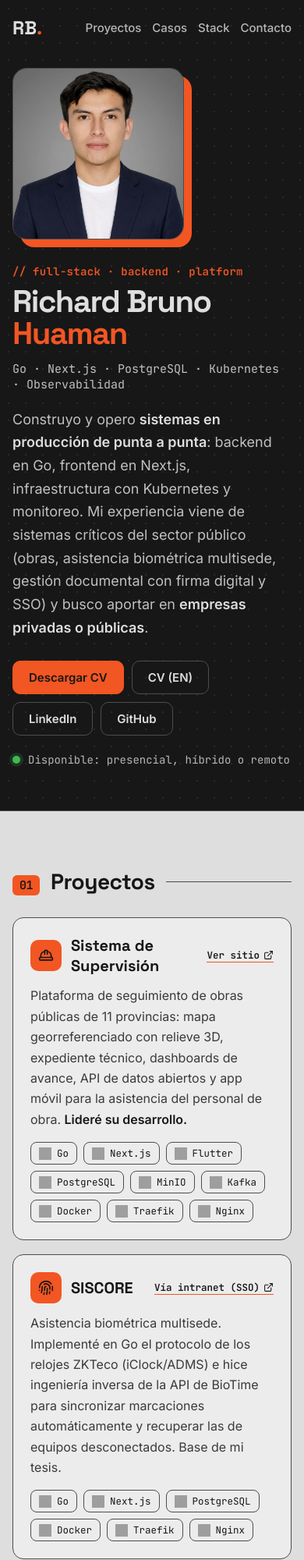
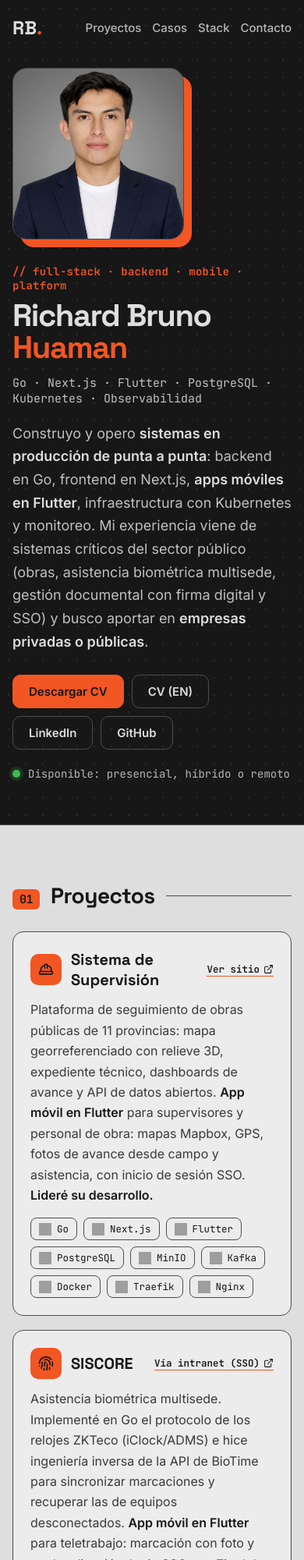
Before and after one commit to Maschine12/maschine12.github.io, a plain HTML site: page index.html in a window 390 px wide. Shown: the top 2000 px of the page at 78% size. Drawn offline with nearby package versions, Linux system fonts and the light colour scheme; grey boxes are pictures that could not be loaded.

Commit message:
feat: highlight Flutter mobile apps (SISCORE, Supervision)

```diff
--- a/index.html
+++ b/index.html
@@ -4,8 +4,8 @@
 <meta charset="utf-8">
 <meta name="viewport" content="width=device-width, initial-scale=1">
 <title>Richard Bruno Huaman | Desarrollador Full-Stack y Backend (Go, Next.js, Kubernetes) · Perú y LATAM</title>
-<meta name="description" content="Desarrollador Full-Stack y Backend en Perú: Go, Next.js, PostgreSQL, Kubernetes (k3s), Docker, Kafka y observabilidad con Prometheus y Grafana. Disponible para empresas de Perú y Latinoamérica, presencial, híbrido o remoto.">
-<meta name="keywords" content="desarrollador full stack Perú, desarrollador backend Go, golang developer LATAM, Next.js, Kubernetes, DevOps Perú, observabilidad Prometheus Grafana, desarrollador remoto Latinoamérica, Lima, Ayacucho">
+<meta name="description" content="Desarrollador Full-Stack, Backend y Móvil en Perú: Go, Next.js, Flutter, PostgreSQL, Kubernetes (k3s), Docker, Kafka y observabilidad con Prometheus y Grafana. Disponible para empresas de Perú y Latinoamérica, presencial, híbrido o remoto.">
+<meta name="keywords" content="desarrollador full stack Perú, desarrollador backend Go, desarrollador Flutter, desarrollador móvil Perú, golang developer LATAM, Next.js, Kubernetes, DevOps Perú, observabilidad Prometheus Grafana, desarrollador remoto Latinoamérica, Lima, Ayacucho">
 <meta name="author" content="Richard Bruno Huaman Peralta">
 <meta name="robots" content="index, follow, max-image-preview:large">
 <meta name="theme-color" content="#171717">
@@ -25,7 +25,7 @@
 <meta property="og:locale:alternate" content="es_CL">
 <meta property="og:url" content="https://maschine12.github.io/">
 <meta property="og:title" content="Richard Bruno Huaman | Full-Stack y Backend Developer · Go · Next.js · Kubernetes">
-<meta property="og:description" content="Sistemas en producción de punta a punta: backend en Go, frontend en Next.js, Kubernetes y observabilidad. Disponible para Perú y LATAM.">
+<meta property="og:description" content="Sistemas en producción de punta a punta: backend en Go, frontend en Next.js, apps en Flutter, Kubernetes y observabilidad. Disponible para Perú y LATAM.">
 <meta property="og:image" content="https://maschine12.github.io/assets/og-card.png">
 <meta property="og:image:width" content="1200">
 <meta property="og:image:height" content="630">
@@ -34,7 +34,7 @@
 <meta property="profile:last_name" content="Huaman Peralta">
 <meta name="twitter:card" content="summary_large_image">
 <meta name="twitter:title" content="Richard Bruno Huaman | Full-Stack y Backend Developer">
-<meta name="twitter:description" content="Go · Next.js · PostgreSQL · Kubernetes · Observabilidad. Disponible para Perú y LATAM.">
+<meta name="twitter:description" content="Go · Next.js · Flutter · Kubernetes · Observabilidad. Disponible para Perú y LATAM.">
 <meta name="twitter:image" content="https://maschine12.github.io/assets/og-card.png">
 <script type="application/ld+json">
 {
@@ -46,7 +46,7 @@
     "@type": "Person",
     "name": "Richard Bruno Huaman Peralta",
     "alternateName": "Richard Bruno Huaman",
-    "jobTitle": "Desarrollador Full-Stack y Backend",
+    "jobTitle": "Desarrollador Full-Stack, Backend y Móvil",
     "description": "Desarrollador Full-Stack y Backend: Go, Next.js, PostgreSQL, Kubernetes y observabilidad.",
     "image": "https://maschine12.github.io/assets/foto-richard.jpg",
     "url": "https://maschine12.github.io/",
@@ -78,10 +78,10 @@
   </nav>
   <div class="hero-body">
     <div class="hero-text">
-      <p class="kicker">// full-stack · backend · platform</p>
+      <p class="kicker">// full-stack · backend · mobile · platform</p>
       <h1>Richard Bruno <span class="accent">Huaman</span></h1>
-      <p class="role">Go · Next.js · PostgreSQL · Kubernetes · Observabilidad</p>
-      <p class="lead">Construyo y opero <b>sistemas en producción de punta a punta</b>: backend en Go, frontend en Next.js, infraestructura con Kubernetes y monitoreo. Mi experiencia viene de sistemas críticos del sector público (obras, asistencia biométrica multisede, gestión documental con firma digital y SSO) y busco aportar en <b>empresas privadas o públicas</b>.</p>
+      <p class="role">Go · Next.js · Flutter · PostgreSQL · Kubernetes · Observabilidad</p>
+      <p class="lead">Construyo y opero <b>sistemas en producción de punta a punta</b>: backend en Go, frontend en Next.js, <b>apps móviles en Flutter</b>, infraestructura con Kubernetes y monitoreo. Mi experiencia viene de sistemas críticos del sector público (obras, asistencia biométrica multisede, gestión documental con firma digital y SSO) y busco aportar en <b>empresas privadas o públicas</b>.</p>
       <div class="cta">
         <a class="btn primary" href="assets/CV-Richard-Bruno-Huaman-ES.pdf" download>Descargar CV</a>
         <a class="btn" href="assets/CV-Richard-Bruno-Huaman-EN.pdf" download>CV (EN)</a>
@@ -103,13 +103,13 @@
   <div class="grid">
     <article class="card">
       <div class="card-head"><span class="ico"><i data-lucide="hard-hat"></i></span><h3>Sistema de Supervisión</h3><a class="visit" href="https://supervision.regionayacucho.gob.pe/" target="_blank" rel="noopener">Ver sitio<i data-lucide="external-link"></i></a></div>
-      <p>Plataforma de seguimiento de obras públicas de 11 provincias: mapa georreferenciado con relieve 3D, expediente técnico, dashboards de avance, API de datos abiertos y app móvil para la asistencia del personal de obra. <b>Lideré su desarrollo.</b></p>
+      <p>Plataforma de seguimiento de obras públicas de 11 provincias: mapa georreferenciado con relieve 3D, expediente técnico, dashboards de avance y API de datos abiertos. <b>App móvil en Flutter</b> para supervisores y personal de obra: mapas Mapbox, GPS, fotos de avance desde campo y asistencia, con inicio de sesión SSO. <b>Lideré su desarrollo.</b></p>
       <ul class="tech"><li><img data-slug="go" src="https://cdn.simpleicons.org/go/DEDEDE" alt="" width="18" height="18" loading="lazy" onerror="this.remove()">Go</li><li><img data-slug="nextdotjs" src="https://cdn.simpleicons.org/nextdotjs/DEDEDE" alt="" width="18" height="18" loading="lazy" onerror="this.remove()">Next.js</li><li><img data-slug="flutter" src="https://cdn.simpleicons.org/flutter/DEDEDE" alt="" width="18" height="18" loading="lazy" onerror="this.remove()">Flutter</li><li><img data-slug="postgresql" src="https://cdn.simpleicons.org/postgresql/DEDEDE" alt="" width="18" height="18" loading="lazy" onerror="this.remove()">PostgreSQL</li><li><img data-slug="minio" src="https://cdn.simpleicons.org/minio/DEDEDE" alt="" width="18" height="18" loading="lazy" onerror="this.remove()">MinIO</li><li><img data-slug="apachekafka" src="https://cdn.simpleicons.org/apachekafka/DEDEDE" alt="" width="18" height="18" loading="lazy" onerror="this.remove()">Kafka</li><li><img data-slug="docker" src="https://cdn.simpleicons.org/docker/DEDEDE" alt="" width="18" height="18" loading="lazy" onerror="this.remove()">Docker</li><li><img data-slug="traefikproxy" src="https://cdn.simpleicons.org/traefikproxy/DEDEDE" alt="" width="18" height="18" loading="lazy" onerror="this.remove()">Traefik</li><li><img data-slug="nginx" src="https://cdn.simpleicons.org/nginx/DEDEDE" alt="" width="18" height="18" loading="lazy" onerror="this.remove()">Nginx</li></ul>
     </article>
     <article class="card">
       <div class="card-head"><span class="ico"><i data-lucide="fingerprint"></i></span><h3>SISCORE</h3><a class="visit" href="https://siscore.regionayacucho.gob.pe/" target="_blank" rel="noopener">Vía intranet (SSO)<i data-lucide="external-link"></i></a></div>
-      <p>Asistencia biométrica multisede. Implementé en Go el protocolo de los relojes ZKTeco (iClock/ADMS) e hice ingeniería inversa de la API de BioTime para sincronizar marcaciones automáticamente y recuperar las de equipos desconectados. Base de mi tesis.</p>
-      <ul class="tech"><li><img data-slug="go" src="https://cdn.simpleicons.org/go/DEDEDE" alt="" width="18" height="18" loading="lazy" onerror="this.remove()">Go</li><li><img data-slug="nextdotjs" src="https://cdn.simpleicons.org/nextdotjs/DEDEDE" alt="" width="18" height="18" loading="lazy" onerror="this.remove()">Next.js</li><li><img data-slug="postgresql" src="https://cdn.simpleicons.org/postgresql/DEDEDE" alt="" width="18" height="18" loading="lazy" onerror="this.remove()">PostgreSQL</li><li><img data-slug="docker" src="https://cdn.simpleicons.org/docker/DEDEDE" alt="" width="18" height="18" loading="lazy" onerror="this.remove()">Docker</li><li><img data-slug="traefikproxy" src="https://cdn.simpleicons.org/traefikproxy/DEDEDE" alt="" width="18" height="18" loading="lazy" onerror="this.remove()">Traefik</li><li><img data-slug="nginx" src="https://cdn.simpleicons.org/nginx/DEDEDE" alt="" width="18" height="18" loading="lazy" onerror="this.remove()">Nginx</li></ul>
+      <p>Asistencia biométrica multisede. Implementé en Go el protocolo de los relojes ZKTeco (iClock/ADMS) e hice ingeniería inversa de la API de BioTime para sincronizar marcaciones y recuperar las de equipos desconectados. <b>App móvil en Flutter</b> para teletrabajo: marcación con foto y geolocalización, login SSO con Zitadel y reportes en PDF. Base de mi tesis.</p>
+      <ul class="tech"><li><img data-slug="go" src="https://cdn.simpleicons.org/go/DEDEDE" alt="" width="18" height="18" loading="lazy" onerror="this.remove()">Go</li><li><img data-slug="nextdotjs" src="https://cdn.simpleicons.org/nextdotjs/DEDEDE" alt="" width="18" height="18" loading="lazy" onerror="this.remove()">Next.js</li><li><img data-slug="flutter" src="https://cdn.simpleicons.org/flutter/DEDEDE" alt="" width="18" height="18" loading="lazy" onerror="this.remove()">Flutter</li><li><img data-slug="postgresql" src="https://cdn.simpleicons.org/postgresql/DEDEDE" alt="" width="18" height="18" loading="lazy" onerror="this.remove()">PostgreSQL</li><li><img data-slug="docker" src="https://cdn.simpleicons.org/docker/DEDEDE" alt="" width="18" height="18" loading="lazy" onerror="this.remove()">Docker</li><li><img data-slug="traefikproxy" src="https://cdn.simpleicons.org/traefikproxy/DEDEDE" alt="" width="18" height="18" loading="lazy" onerror="this.remove()">Traefik</li><li><img data-slug="nginx" src="https://cdn.simpleicons.org/nginx/DEDEDE" alt="" width="18" height="18" loading="lazy" onerror="this.remove()">Nginx</li></ul>
     </article>
     <article class="card">
       <div class="card-head"><span class="ico"><i data-lucide="key-round"></i></span><h3>Intranet, SSO e interoperabilidad</h3><a class="visit" href="https://intranet.regionayacucho.gob.pe/" target="_blank" rel="noopener">Ver sitio<i data-lucide="external-link"></i></a></div>
```
Also changed, not shown: assets/og-card.png.
